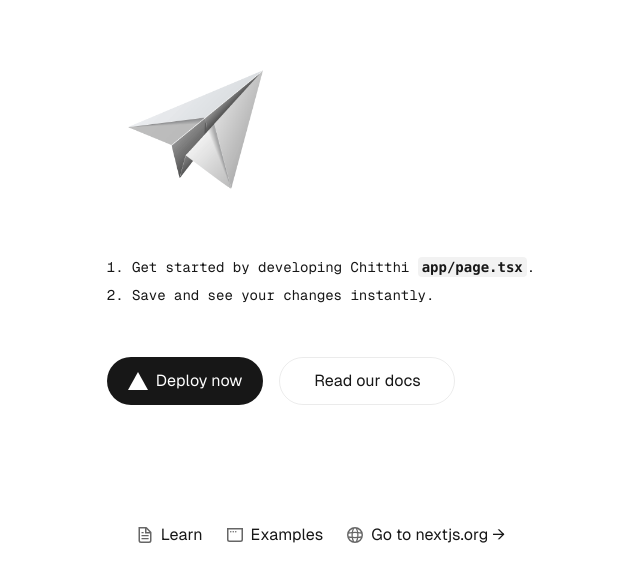
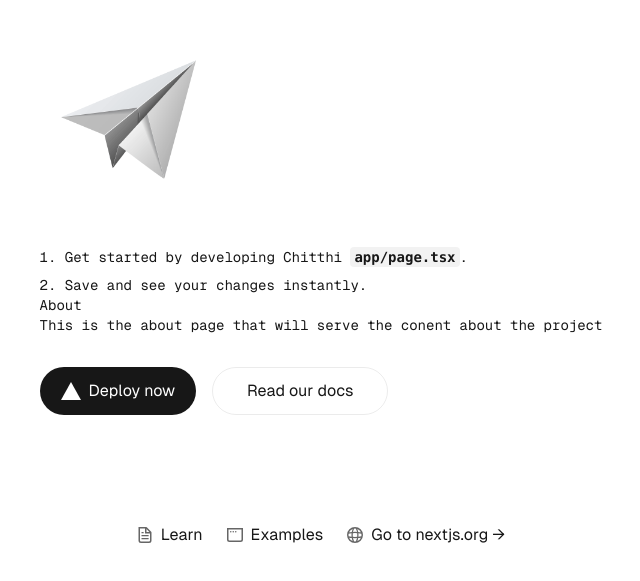
Before and after one commit to kaphjgpa/Chitthi2.0, a Next.js app: page / in a window 1280 px wide. Shown: the part 175-756 px from the top of the page, without its empty margins (319-959 px from the left). Built offline with nearby package versions, Linux system fonts and the light colour scheme.

Commit message:
linking about2

```diff
--- a/app/page.tsx
+++ b/app/page.tsx
@@ -1,5 +1,6 @@
 import Image from "next/image";
 import Link from "next/link";
+import About from "./About/page";
 
 export default function Home() {
   return (
@@ -22,10 +23,7 @@
             .
           </li>
           <li>Save and see your changes instantly.</li>
-
-          <Link href="About">
-            <button className="text-white "> Hello</button>
-          </Link>
+          <About />
         </ol>
 
         <div className="flex gap-4 items-center flex-col sm:flex-row">
```
